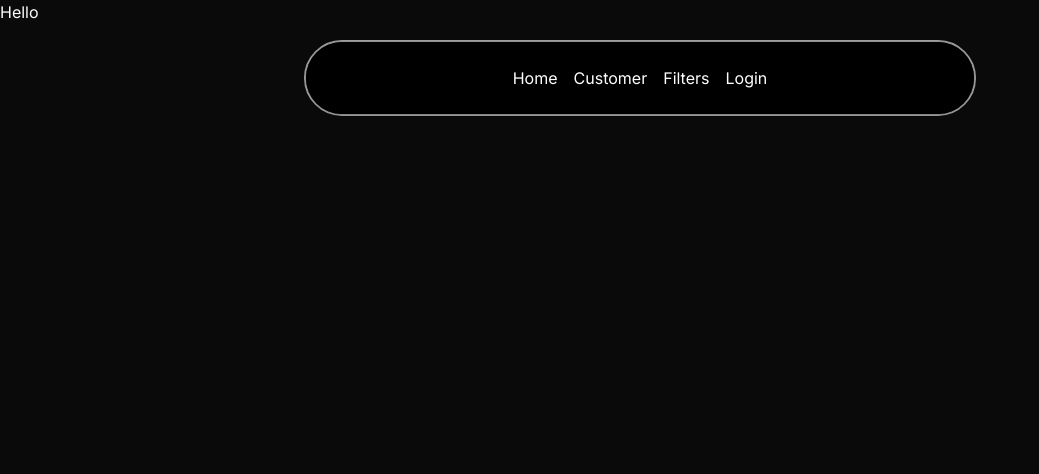
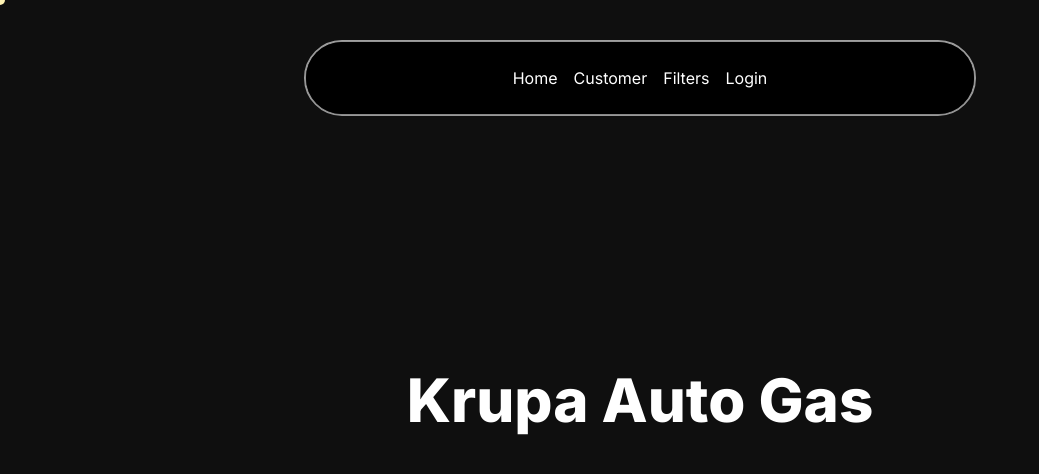
Before and after one commit to Rajtamakuwala3/RCPro, a Next.js app in the folder frontend/: page / in a window 1280 px wide. Shown: the top 474 px of the page, without its empty margins (0-1039 px from the left). Built offline with nearby package versions, Linux system fonts and the light colour scheme.

Commit message:
some frontend file changes

```diff
--- a/frontend/src/app/page.tsx
+++ b/frontend/src/app/page.tsx
@@ -3,8 +3,7 @@ import { HeroSection } from "@/components/HeroSection";
 export default function Home() {
   return ( <>
     {/* <h1>Hello</h1> */}
-    <h1>Hello </h1>
-    {/* <HeroSection/> */}
+    <HeroSection/>
   </>
   );
 }
```
